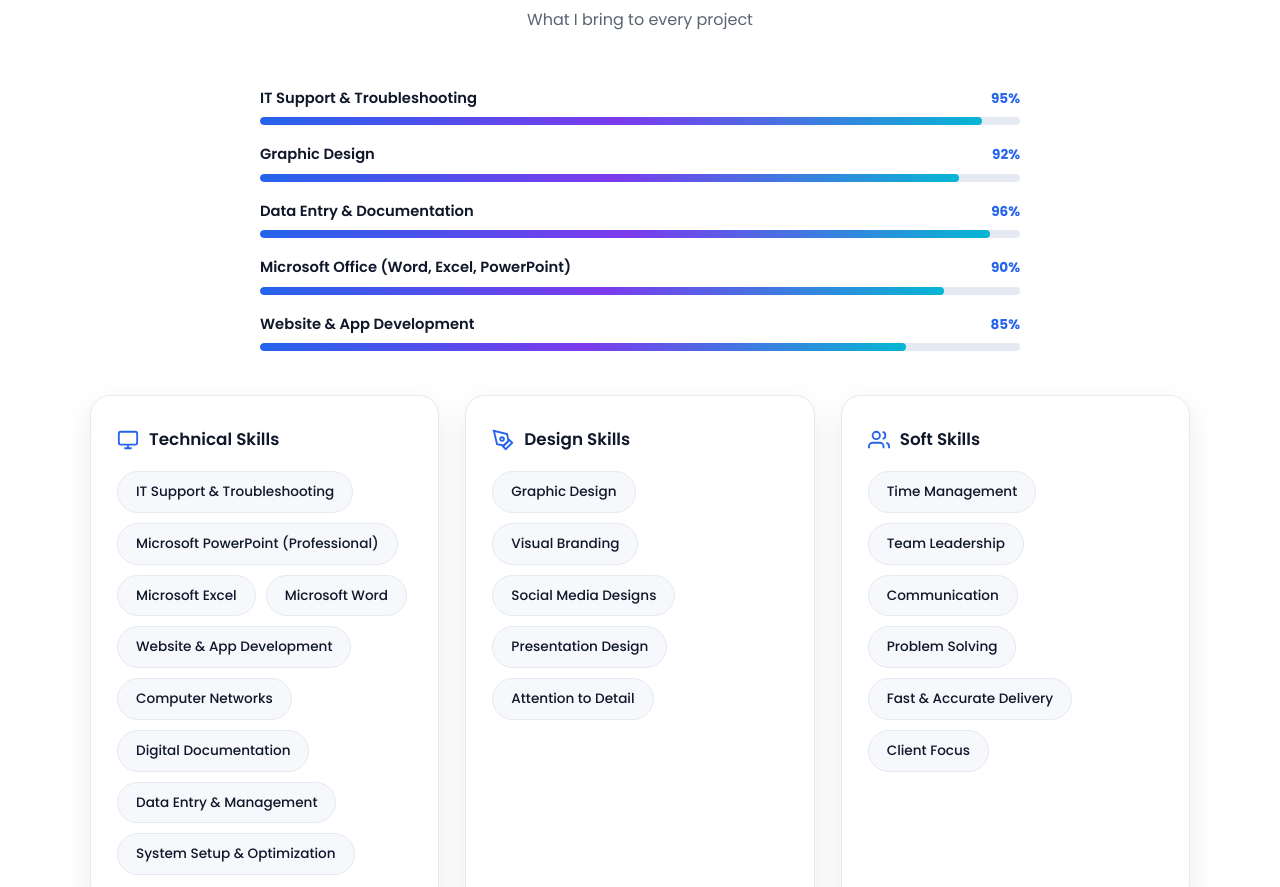
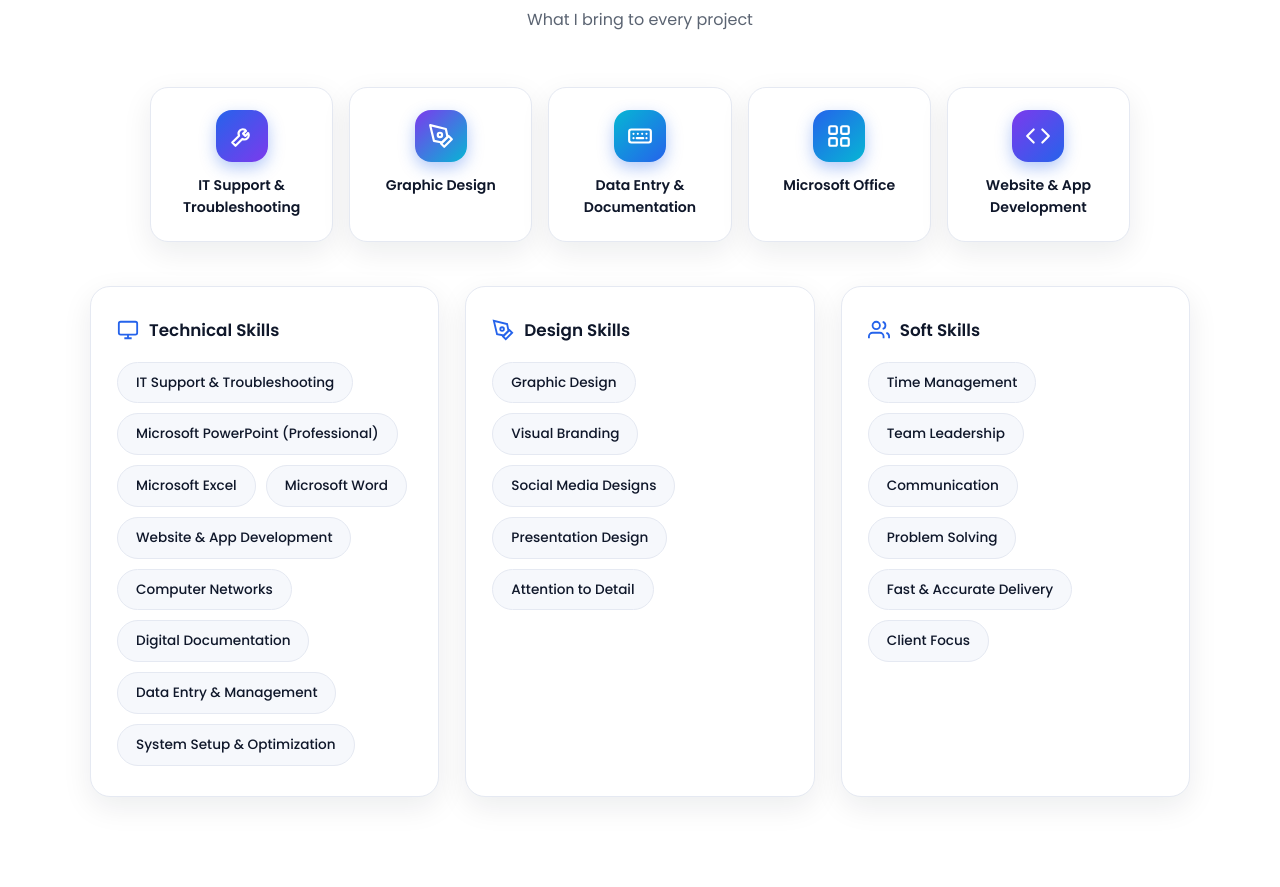
Before and after one commit to gergs-magdy/gergs-magdy.github.io, a plain HTML site: page index.html in a window 1280 px wide. Shown: the part 1737-2624 px from the top of the page. Drawn offline with Linux system fonts and the light colour scheme.

Commit message:
Replace percentage bars with skill icon tiles

```diff
--- a/index.html
+++ b/index.html
@@ -148,13 +148,15 @@ footer .gm-mark{width:44px;height:44px;margin:0 auto 12px}
 .card li::before{content:"";width:7px;height:7px;border-radius:50%;background:linear-gradient(90deg,var(--primary),var(--accent));flex-shrink:0}
 
 /* Skills groups */
-.skill-bars{max-width:760px;margin:0 auto 44px}
-.skill-bar{margin-bottom:18px}
-.sb-top{display:flex;justify-content:space-between;align-items:baseline;margin-bottom:7px;font-size:.92rem;font-weight:600}
-.sb-top b{color:var(--primary);font-size:.85rem}
-.bar{height:8px;border-radius:99px;background:var(--border);overflow:hidden}
-.fill{height:100%;border-radius:99px;background:linear-gradient(90deg,var(--primary),var(--secondary),var(--accent));width:0;transition:width 1.3s cubic-bezier(.22,1,.36,1)}
-.visible .fill{width:var(--w)}
+.skill-icons{display:grid;grid-template-columns:repeat(5,1fr);gap:16px;max-width:980px;margin:0 auto 44px}
+.sk{background:var(--card);border:1px solid var(--border);border-radius:18px;padding:22px 12px;text-align:center;font-size:.88rem;font-weight:600;box-shadow:var(--shadow);transition:transform .3s,border-color .3s}
+.sk:hover{transform:translateY(-5px);border-color:var(--primary)}
+.sk-ic{width:52px;height:52px;margin:0 auto 12px;border-radius:16px;display:grid;place-items:center;color:#fff;background:linear-gradient(135deg,var(--primary),var(--secondary));box-shadow:0 6px 16px rgba(37,99,235,.35)}
+.sk-ic svg{width:26px;height:26px}
+.sk:nth-child(2) .sk-ic{background:linear-gradient(135deg,var(--secondary),var(--accent))}
+.sk:nth-child(3) .sk-ic{background:linear-gradient(135deg,var(--accent),var(--primary))}
+.sk:nth-child(4) .sk-ic{background:linear-gradient(135deg,var(--primary),var(--accent))}
+.sk:nth-child(5) .sk-ic{background:linear-gradient(135deg,var(--secondary),var(--primary))}
 .skill-groups{display:grid;grid-template-columns:repeat(3,1fr);gap:26px}
 .skill-group{background:var(--card);border:1px solid var(--border);border-radius:20px;padding:30px 26px;box-shadow:var(--shadow)}
 .skill-group h3{font-size:1.05rem;font-weight:600;margin-bottom:18px;display:flex;align-items:center;gap:10px}
@@ -203,9 +205,8 @@ footer .f-links{display:flex;gap:22px;justify-content:center;margin-bottom:12px;
 footer .f-links a:hover{color:var(--primary)}
 
 /* Back to top */
-[dir="rtl"] .fill{background:linear-gradient(270deg,var(--primary),var(--secondary),var(--accent))}
 @media(max-width:640px){#toTop{width:40px;height:40px;bottom:14px;inset-inline-end:14px;border-radius:12px}
-.sb-top b{margin-inline-end:58px}}
+}
 #toTop{position:fixed;bottom:24px;inset-inline-end:24px;width:46px;height:46px;border-radius:14px;border:none;background:linear-gradient(135deg,var(--primary),var(--secondary));color:#fff;display:grid;place-items:center;cursor:pointer;opacity:0;pointer-events:none;transition:.3s;z-index:90;box-shadow:0 8px 20px rgba(37,99,235,.4)}
 #toTop.show{opacity:1;pointer-events:auto}
 #toTop svg{width:20px;height:20px}
@@ -219,6 +220,8 @@ footer .f-links a:hover{color:var(--primary)}
 
 /* Responsive */
 .gm-fav{display:none}
+@media(max-width:960px){.skill-icons{grid-template-columns:repeat(3,1fr)}}
+@media(max-width:640px){.skill-icons{grid-template-columns:repeat(2,1fr)}}
 @media(max-width:860px){
   .hero-grid{grid-template-columns:1fr;text-align:center;gap:40px}
   .hero p.bio{margin:0 auto 26px}
@@ -347,12 +350,12 @@ footer .f-links a:hover{color:var(--primary)}
       <h2 data-en="Professional Skills" data-ar="المهارات المهنية">Professional Skills</h2>
       <p data-en="What I bring to every project" data-ar="ما أقدمه في كل مشروع">What I bring to every project</p>
     </div>
-    <div class="skill-bars reveal">
-      <div class="skill-bar" style="--w:95%"><div class="sb-top"><span data-en="IT Support &amp; Troubleshooting" data-ar="الدعم الفني وحل المشكلات">IT Support &amp; Troubleshooting</span><b>95%</b></div><div class="bar"><div class="fill"></div></div></div>
-      <div class="skill-bar" style="--w:92%"><div class="sb-top"><span data-en="Graphic Design" data-ar="تصميم الجرافيك">Graphic Design</span><b>92%</b></div><div class="bar"><div class="fill"></div></div></div>
-      <div class="skill-bar" style="--w:96%"><div class="sb-top"><span data-en="Data Entry &amp; Documentation" data-ar="إدخال البيانات والتوثيق">Data Entry &amp; Documentation</span><b>96%</b></div><div class="bar"><div class="fill"></div></div></div>
-      <div class="skill-bar" style="--w:90%"><div class="sb-top"><span data-en="Microsoft Office (Word, Excel, PowerPoint)" data-ar="مايكروسوفت أوفيس (وورد، إكسل، باوربوينت)">Microsoft Office (Word, Excel, PowerPoint)</span><b>90%</b></div><div class="bar"><div class="fill"></div></div></div>
-      <div class="skill-bar" style="--w:85%"><div class="sb-top"><span data-en="Website &amp; App Development" data-ar="تطوير المواقع والتطبيقات">Website &amp; App Development</span><b>85%</b></div><div class="bar"><div class="fill"></div></div></div>
+    <div class="skill-icons reveal">
+      <div class="sk"><div class="sk-ic"><svg viewBox="0 0 24 24" fill="none" stroke="currentColor" stroke-width="2" stroke-linecap="round" stroke-linejoin="round"><path d="M14.7 6.3a4 4 0 0 0-5.4 5.4L3 18l3 3 6.3-6.3a4 4 0 0 0 5.4-5.4l-2.6 2.6-2.1-2.1 2.7-2.5z"/></svg></div><span data-en="IT Support &amp; Troubleshooting" data-ar="الدعم الفني وحل المشكلات">IT Support &amp; Troubleshooting</span></div>
+      <div class="sk"><div class="sk-ic"><svg viewBox="0 0 24 24" fill="none" stroke="currentColor" stroke-width="2" stroke-linecap="round" stroke-linejoin="round"><path d="M12 19l7-7 3 3-7 7-3-3z"/><path d="M18 13l-1.5-7.5L2 2l3.5 14.5L13 18l5-5z"/><circle cx="11" cy="11" r="2"/></svg></div><span data-en="Graphic Design" data-ar="تصميم الجرافيك">Graphic Design</span></div>
+      <div class="sk"><div class="sk-ic"><svg viewBox="0 0 24 24" fill="none" stroke="currentColor" stroke-width="2" stroke-linecap="round" stroke-linejoin="round"><rect x="2" y="6" width="20" height="12" rx="2"/><path d="M6 10h.01M10 10h.01M14 10h.01M18 10h.01M6 14h.01M18 14h.01M9 14h6"/></svg></div><span data-en="Data Entry &amp; Documentation" data-ar="إدخال البيانات والتوثيق">Data Entry &amp; Documentation</span></div>
+      <div class="sk"><div class="sk-ic"><svg viewBox="0 0 24 24" fill="none" stroke="currentColor" stroke-width="2" stroke-linecap="round" stroke-linejoin="round"><rect x="3" y="3" width="7" height="7" rx="1.5"/><rect x="14" y="3" width="7" height="7" rx="1.5"/><rect x="3" y="14" width="7" height="7" rx="1.5"/><rect x="14" y="14" width="7" height="7" rx="1.5"/></svg></div><span data-en="Microsoft Office" data-ar="مايكروسوفت أوفيس">Microsoft Office</span></div>
+      <div class="sk"><div class="sk-ic"><svg viewBox="0 0 24 24" fill="none" stroke="currentColor" stroke-width="2" stroke-linecap="round" stroke-linejoin="round"><path d="M8 6l-6 6 6 6M16 6l6 6-6 6"/></svg></div><span data-en="Website &amp; App Development" data-ar="تطوير المواقع والتطبيقات">Website &amp; App Development</span></div>
     </div>
     <div class="skill-groups">
       <div class="skill-group reveal">
```
